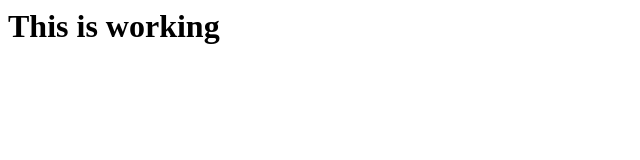
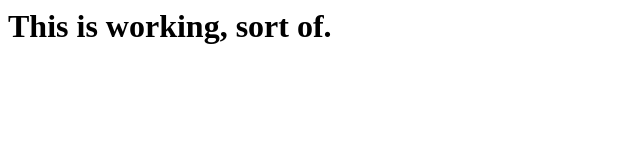
Before and after one commit to c4l1b4n/test, a plain HTML site: page index.html in a window 1280 px wide. Shown: the whole page, without its empty margins (0-640 px from the left). Drawn offline with Linux system fonts and the light colour scheme.

Commit message:
testing again

```diff
--- a/index.html
+++ b/index.html
@@ -6,7 +6,7 @@
 	</head>
 
 	<body>
-		<h1>This is working</h1>
+		<h1>This is working, sort of.</h1>
 	</body>
 
 </html>
```
